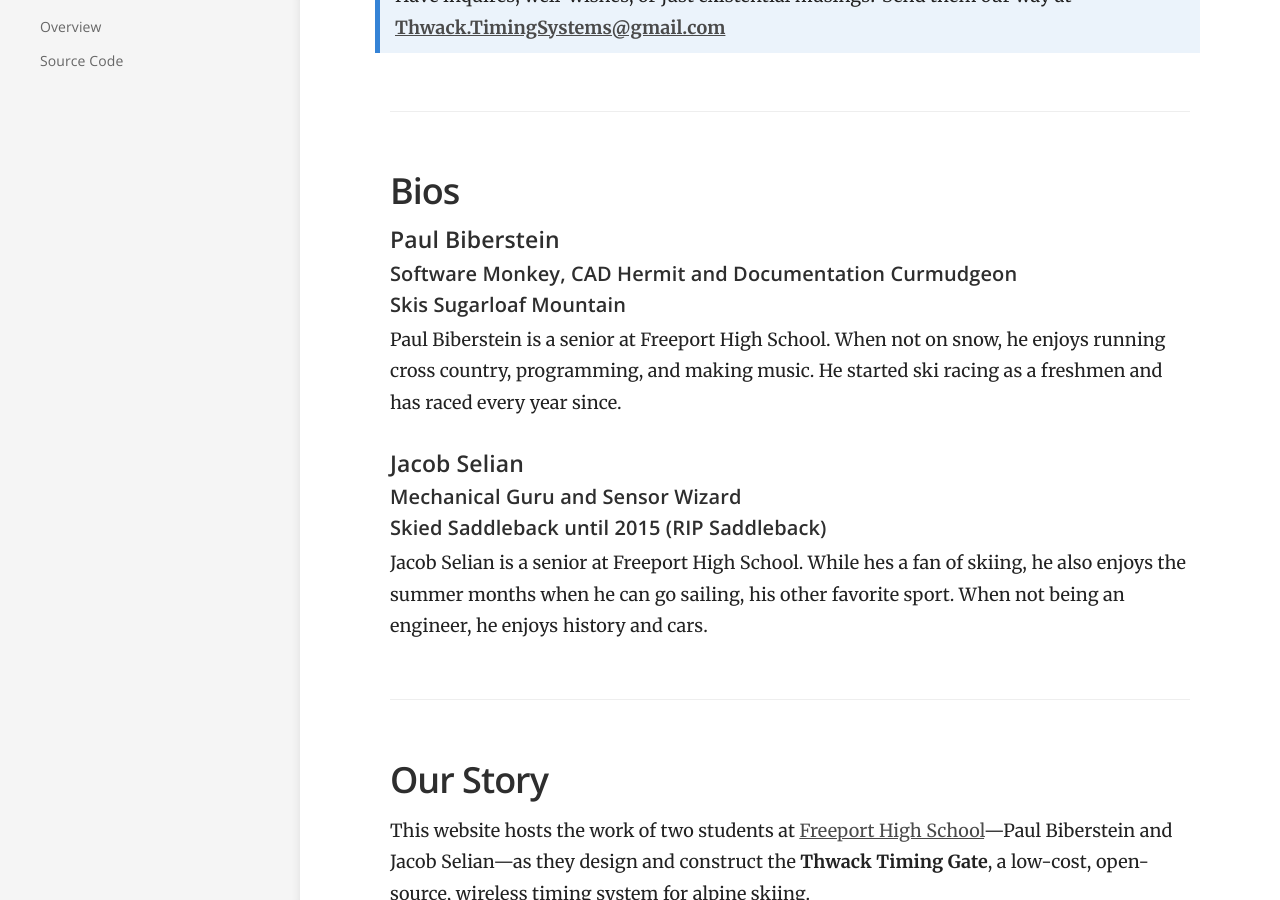
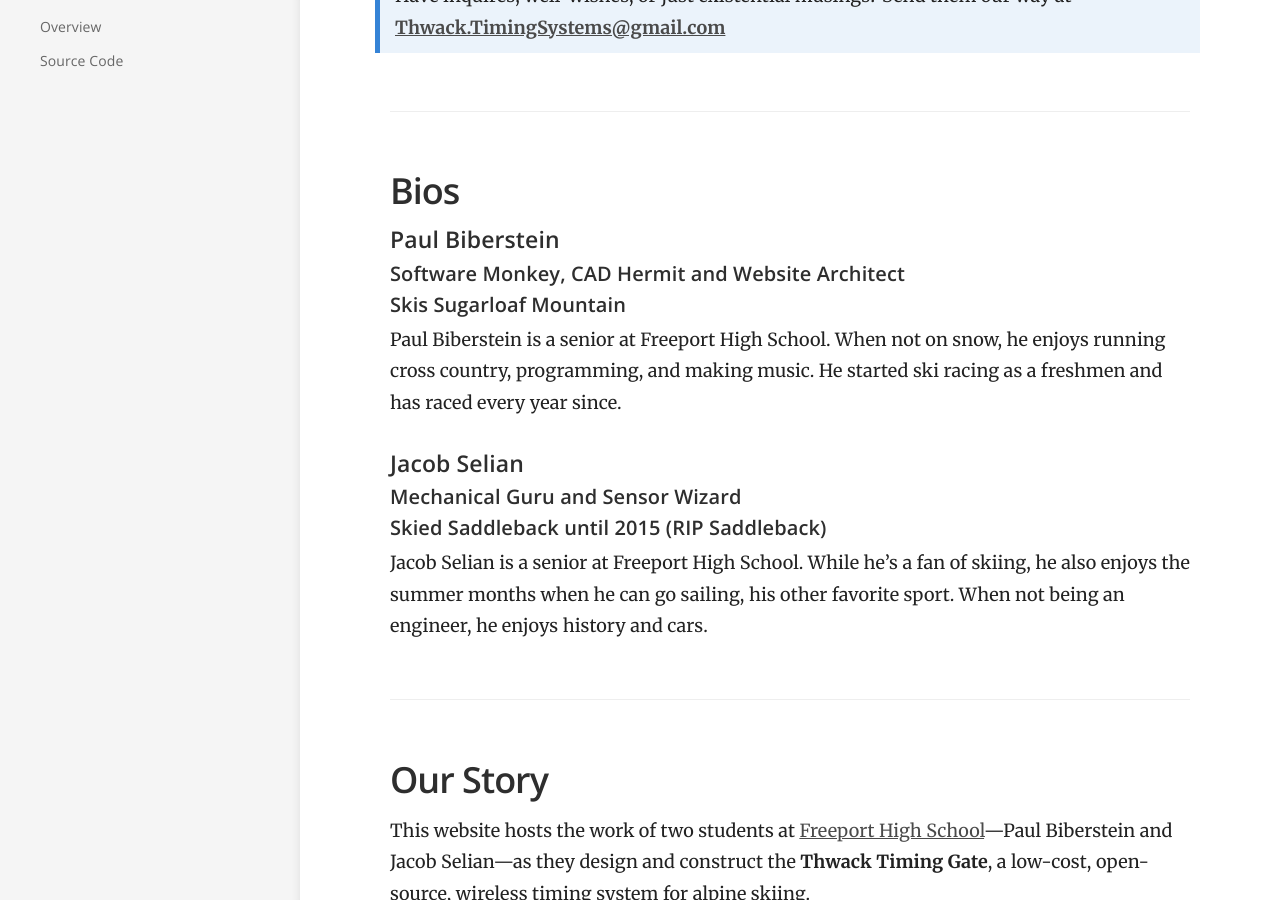
Before and after one commit to P-bibs/ThwackTimingSystems.github.io, a Jekyll site: the page built from index.md, in a window 1280 px wide and 900 px high, scrolled down 674 px. Built offline with Jekyll 4.4.1, drawn with Linux system fonts in a browser that asks for light colours; some of the changed text lies outside the part shown.

Commit message:
updated bios

```diff
--- a/index.md
+++ b/index.md
@@ -15,13 +15,13 @@
 
 ## Bios
 #### Paul Biberstein
-##### Software Monkey, CAD Hermit and Documentation Curmudgeon
+##### Software Monkey, CAD Hermit and Website Architect
 ##### Skis Sugarloaf Mountain
 Paul Biberstein is a senior at Freeport High School. When not on snow, he enjoys running cross country, programming, and making music. He started ski racing as a freshmen and has raced every year since.
 #### Jacob Selian
 ##### Mechanical Guru and Sensor Wizard
 ##### Skied Saddleback until 2015 (RIP Saddleback)
-Jacob Selian is a senior at Freeport High School. While hes a fan of skiing, he also enjoys the summer months when he can go sailing, his other favorite sport. When not being an engineer, he enjoys history and cars.
+Jacob Selian is a senior at Freeport High School. While he's a fan of skiing, he also enjoys the summer months when he can go sailing, his other favorite sport. When not being an engineer, he enjoys history and cars.
 
 ---
 
```
Also changed, not shown: other parts of index.md (+1 -1 lines).
